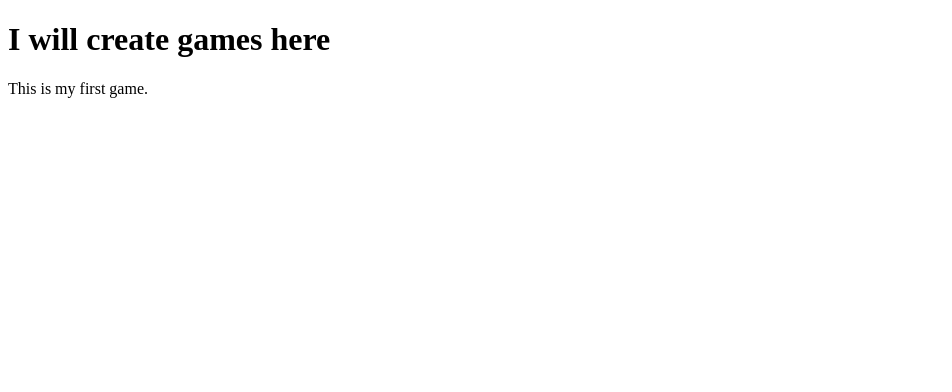
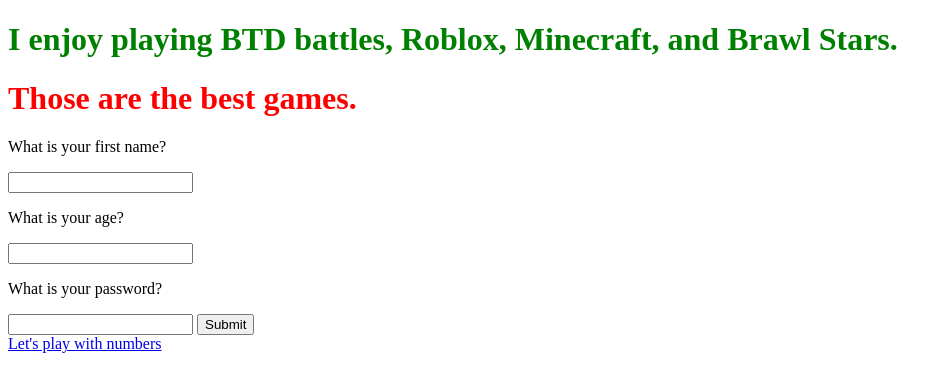
Before and after one commit to toughboyJ/Html5, a plain HTML site: page index.html in a window 1280 px wide. Shown: the whole page, without its empty margins (0-952 px from the left). Drawn offline with Linux system fonts and the light colour scheme.

Commit message:
This is the first function with numbers that works

```diff
--- a/index.html
+++ b/index.html
@@ -1,12 +1,59 @@
 <!DOCTYPE html>
 <html>
+
 <head>
-<title>Jeffs html project</title>
+	<title>This is Steven's website.</title>
+	<script>
+		function checkName() {
+                if (username.value.length < 3) {
+                    alert("your name is too short:" + username.value);
+                }
+                else if (username.value.length > 7) {
+                   alert("your name is too long:" + username.value);
+                }
+                 else alert("Your name is great:");
+                }
+             function checkAge() {
+               if (age.value<6) alert("you are too young")
+               else if (age.value>25) alert("you are too old");
+                else alert("Your age is great:");
+             }
+             function checkPassword(){
+               if (password.value.length<3)
+               alert("a strong passwrod must have 1 number and 8-20 lower or uppercase chacters.")
+             else if (password.value.length>20)
+              alert("your password is too long.")
+             else alert("Your password is great")
+             //1.the password must be 8-20 chacters long
+              //2.the password must have both lower and uppercase letters
+              let ps=password.value
+              let isalllowercase= ps==ps.toLowerCase()
+              let isallUpperCase= ps==ps.toUpperCase()
+              if(isalllowercase || isallUpperCase){alert ("Your password must have both upper and lower case letters.")}
+              else alert("You followed the rules")
+               //3.the password must have a numbers and letters
+               let hasnumber=false
+              for(let index = 0; index<ps.length; index++){
+if( ps[index] *0 == 0 )
+
+console.log('Is a number')
+}
+if(hasnumber==false){alert("Your password must have a number.")}
+             }
+	</script>
 </head>
+
 <body>
-
-<h1>I will create games here</h1>
-<p>This is my first game.</p>
-
-</body>
+	<h1 style="color: green;">I enjoy playing BTD battles, Roblox, Minecraft, and Brawl Stars.</h1>
+	<h1 style="color: red;">Those are the best games.</h1>
+	<p>What is your first name?</p>
+	<input id="username" type="text" onchange="checkName()" />
+        <p>What is your age?</p>
+        <input type="number" id="age" onchange="checkAge()"/>
+        <p></p>
+        <p>What is your password?</p>
+        <input type="password" id="password" onchange="checkPassword()" />
+        <button>Submit</button><br />
+        <a href="GameOfNumbers.html">Let's play with numbers</a>
+    </body>
 </html>
```
Also changed, not shown: GameOfNumbers.html (added, +28 -0 lines), numbers.html (added), 1 other file.
